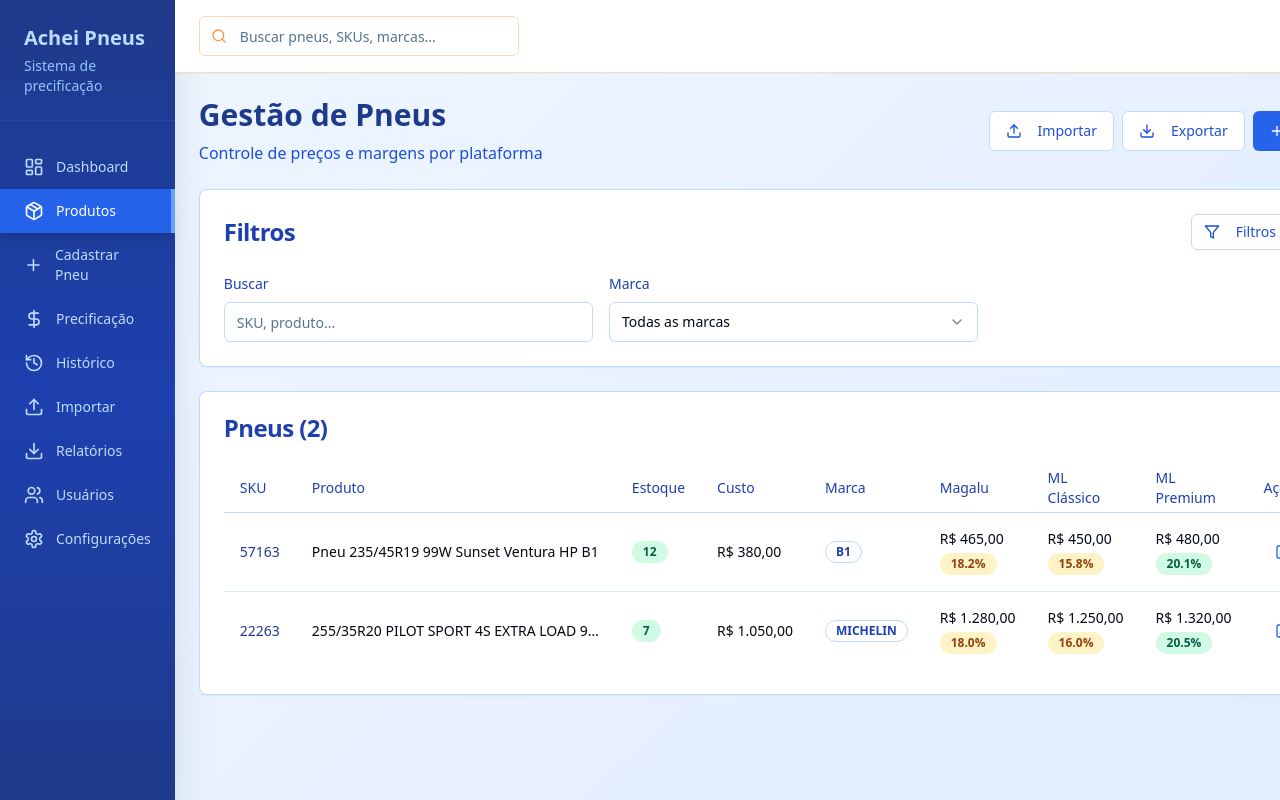
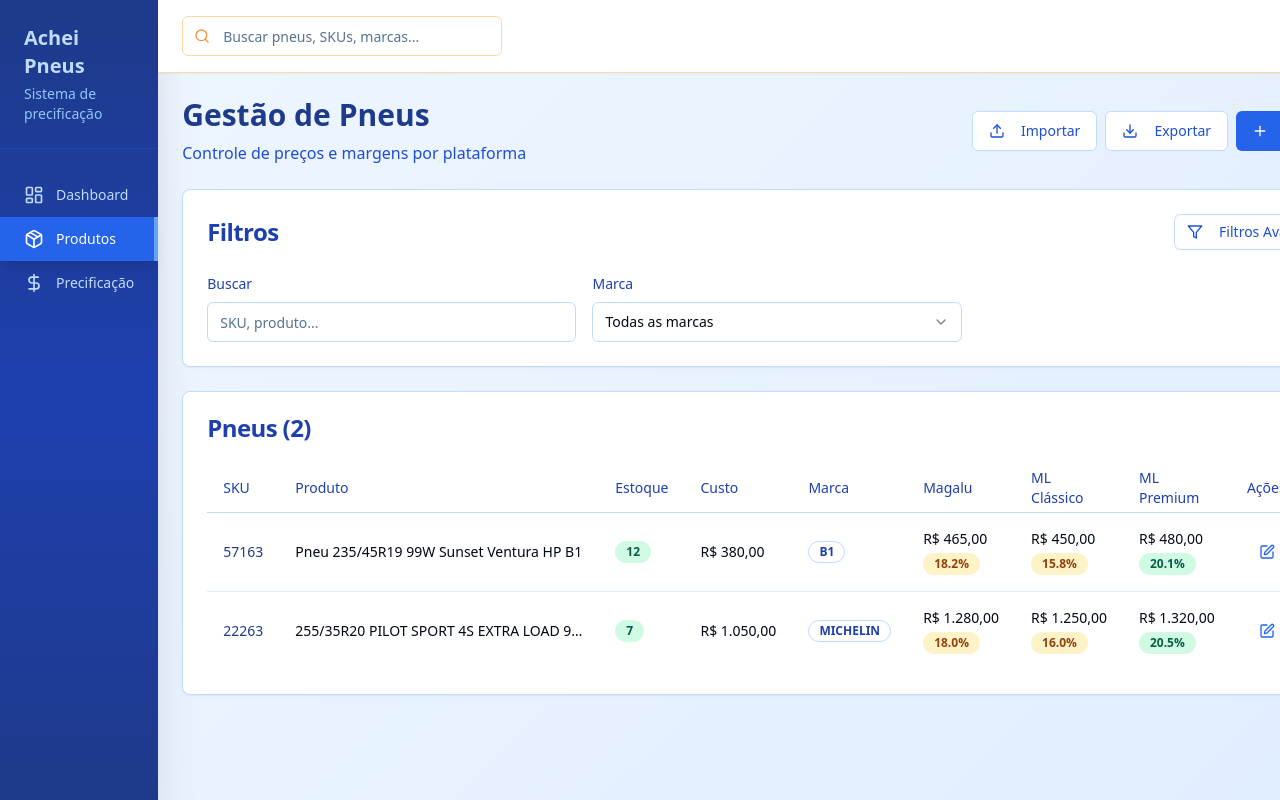
Before and after one commit to barbaraduartte/e-commerce-pricing-hub, a React (Vite) app: page /produtos in a window 1280 px wide. Shown: the top 800 px of the page. Built offline with nearby package versions, Linux system fonts and the light colour scheme.

Commit message:
Refactor: Hide unnecessary sidebar items
This commit removes the "Cadastrar pneu", "Histórico", "Importar", "Relatórios", "Usuários", and "Configurações" items from the sidebar, leaving only "Dashboard", "Produtos", and "Precificação".

```diff
--- a/src/App.tsx
+++ b/src/App.tsx
@@ -8,7 +8,6 @@ import { Layout } from "./components/Layout";
 import { Dashboard } from "./components/Dashboard";
 import { ProductTable } from "./components/ProductTable";
 import { PricingCalculator } from "./components/PricingCalculator";
-import { TireRegistration } from "./components/TireRegistration";
 import { ProductProvider } from "./contexts/ProductContext";
 import { PricingProvider } from "./contexts/PricingContext";
 import { ShippingProvider } from "./contexts/ShippingContext";
@@ -29,13 +28,7 @@ const App = () => (
                 <Routes>
                   <Route path="/" element={<Dashboard />} />
                   <Route path="/produtos" element={<ProductTable />} />
-                  <Route path="/cadastrar" element={<TireRegistration />} />
                   <Route path="/precificacao" element={<PricingCalculator />} />
-                  <Route path="/historico" element={<div className="p-8 text-center text-gray-500">Histórico de alterações em desenvolvimento</div>} />
-                  <Route path="/importar" element={<div className="p-8 text-center text-gray-500">Funcionalidade de importação em desenvolvimento</div>} />
-                  <Route path="/relatorios" element={<div className="p-8 text-center text-gray-500">Relatórios em desenvolvimento</div>} />
-                  <Route path="/usuarios" element={<div className="p-8 text-center text-gray-500">Gestão de usuários em desenvolvimento</div>} />
-                  <Route path="/configuracoes" element={<div className="p-8 text-center text-gray-500">Configurações em desenvolvimento</div>} />
                   <Route path="*" element={<NotFound />} />
                 </Routes>
               </Layout>
--- a/src/components/Sidebar.tsx
+++ b/src/components/Sidebar.tsx
@@ -4,25 +4,13 @@ import { NavLink } from 'react-router-dom';
 import {
   LayoutDashboard,
   Package,
-  DollarSign,
-  History,
-  Upload,
-  Download,
-  Users,
-  Settings,
-  Plus
+  DollarSign
 } from 'lucide-react';
 
 const menuItems = [
   { icon: LayoutDashboard, label: 'Dashboard', path: '/' },
   { icon: Package, label: 'Produtos', path: '/produtos' },
-  { icon: Plus, label: 'Cadastrar Pneu', path: '/cadastrar' },
   { icon: DollarSign, label: 'Precificação', path: '/precificacao' },
-  { icon: History, label: 'Histórico', path: '/historico' },
-  { icon: Upload, label: 'Importar', path: '/importar' },
-  { icon: Download, label: 'Relatórios', path: '/relatorios' },
-  { icon: Users, label: 'Usuários', path: '/usuarios' },
-  { icon: Settings, label: 'Configurações', path: '/configuracoes' },
 ];
 
 export const Sidebar: React.FC = () => {
```
